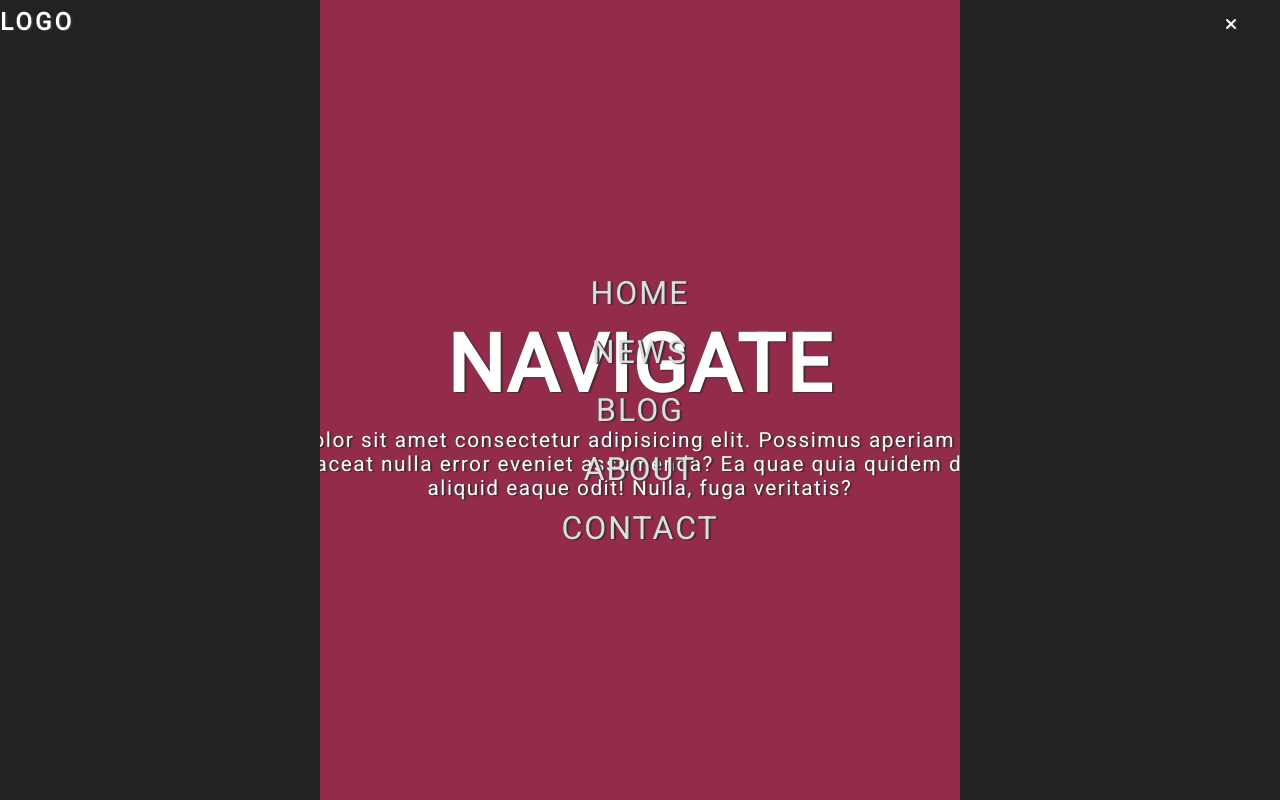
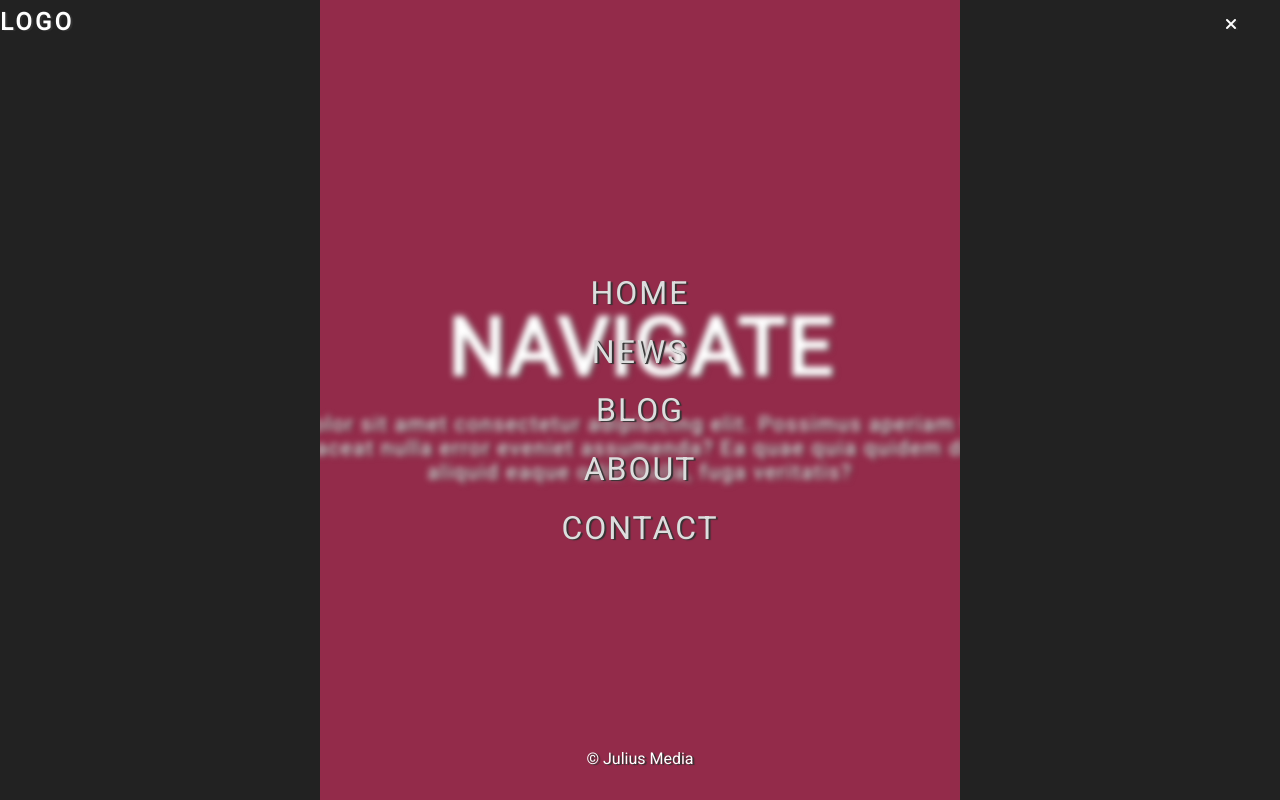
Before and after one commit to leonardojulius/30-HTML-CSS-JavaScript-projects-in-30-Days-for-Beginners, a plain HTML site: page 6. Animated Navigation/index.html in a window 1280 px wide. Both pictures are taken after a click on the element 1252 px from the left and 24 px from the top of the page. Drawn offline with Linux system fonts and the light colour scheme.

Commit message:
Animated Navigation Finshed

```diff
--- a/6. Animated Navigation/index.html
+++ b/6. Animated Navigation/index.html
@@ -40,7 +40,7 @@
                 <p>Lorem ipsum dolor sit amet consectetur adipisicing elit. Possimus aperiam tenetur quaerat consequuntur placeat nulla error eveniet assumenda? Ea quae quia quidem dignissimos quos aliquid eaque odit! Nulla, fuga veritatis?</p>
             </main>
            <footer class="main-footer active-element">
-            <span class="copyright">&copy;</span>
+            <span class="copyright">&copy; Julius Media </span>
            </footer>
         </div>
         <script src="nav.js"></script>
--- a/6. Animated Navigation/nav.js
+++ b/6. Animated Navigation/nav.js
@@ -7,10 +7,29 @@ menuToggle.addEventListener('click', function(){
         activeElements[active].classList.toggle("active");
     }
 
-  //  console.log(menuToggle.childNodes[1]);
+    console.log(menuToggle.childNodes[1]);
 
     const navBtnIcon = menuToggle.childNodes[1];
     navBtnIcon.classList.toggle("fa-times");
 
+    const pageBg = document.querySelector(".main-container");
 
+    if(navBtnIcon.classList.contains("fa-times")) {
+        pageBg.style.filter="blur(3px)";
+
+
+    }else{
+
+        setTimeout(function(){
+            pageBg.style.filter="blur(0px)";
+        },500);
+     }
+
+     const listItems = document.querySelectorAll(".main-nav-list a");
+  //   console.log(listItems);
+
+     listItems.forEach(function (item,index){
+       // console.log(item.style.transition = `all .5s linear ${index * 0.3}s`);
+        item.style.transition = `all .5s linear ${index * 0.3}s`;
+    });
 });
--- a/6. Animated Navigation/style.css
+++ b/6. Animated Navigation/style.css
@@ -72,6 +72,7 @@ text-shadow: 2px 1px 1px #333;
     max-width: 1024px;
     margin: auto;
     text-align: center;
+    z-index: 0;
 }
 
 .main-container h2 {
@@ -95,6 +96,7 @@ text-shadow: 2px 1px 1px #333;
     height: 100vh;
     width: 0vw;
     transition: all .1s ease-in-out 0.3s;
+    z-index: 1;
 
 }
 
@@ -123,6 +125,7 @@ text-shadow: 2px 1px 1px #333;
     letter-spacing: 2px;
     margin-top: 1.3rem;
     text-align: center;
+    opacity: 0;
 }
 
 
@@ -141,10 +144,15 @@ text-shadow: 2px 1px 1px #333;
     transition: .3s cubic-bezier(0.1, 0.2, 0.3, 1.4) 0.55s;
 }
 
-.main-nav-list a{
+.main-nav-list.active a{
     opacity: 1;
     color: #ddd;
 }
 .main-nav-list a:hover{
     text-decoration: underline;
 }
+
+footer{
+    text-align: center;
+    margin-bottom: 2rem;
+}
```
